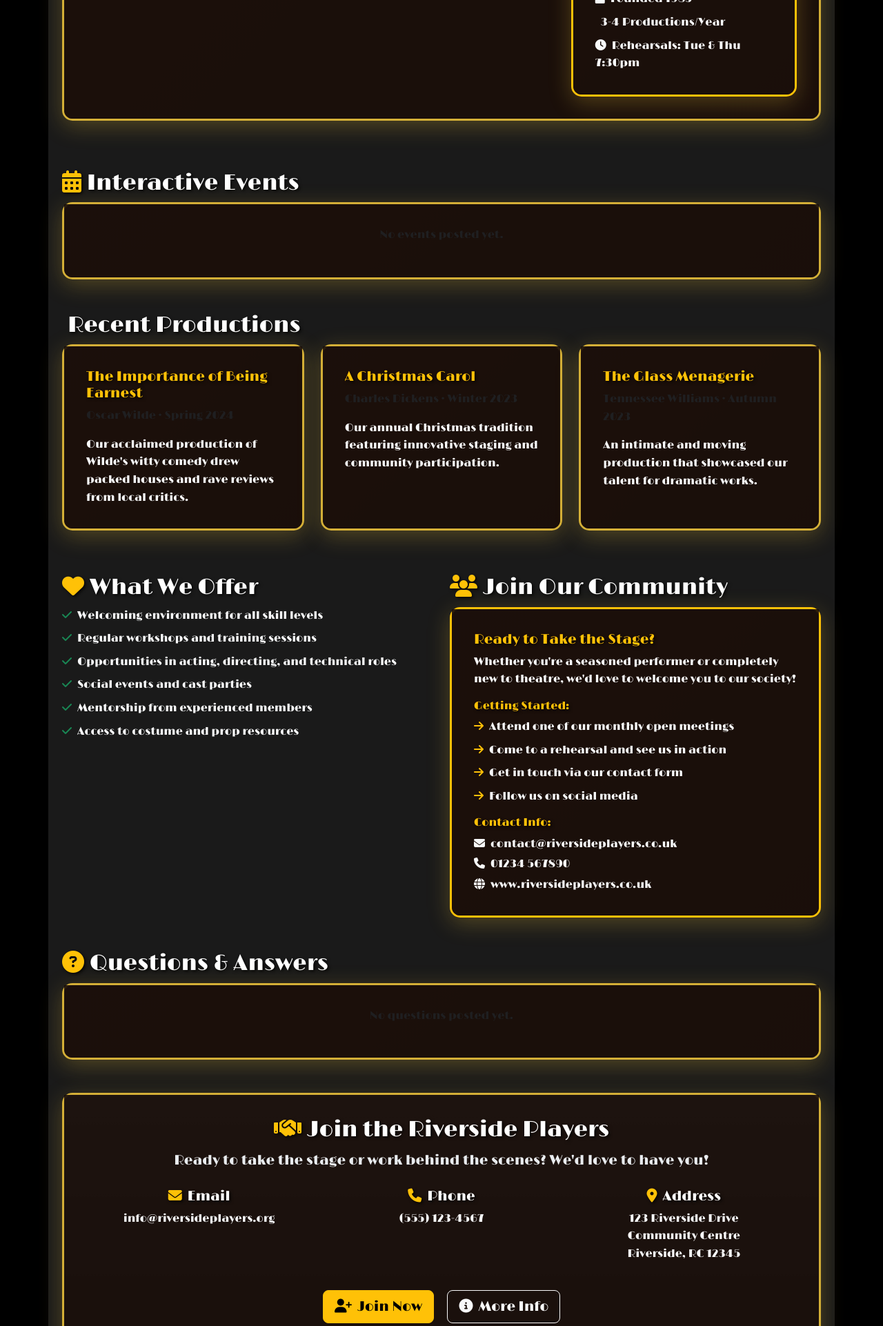
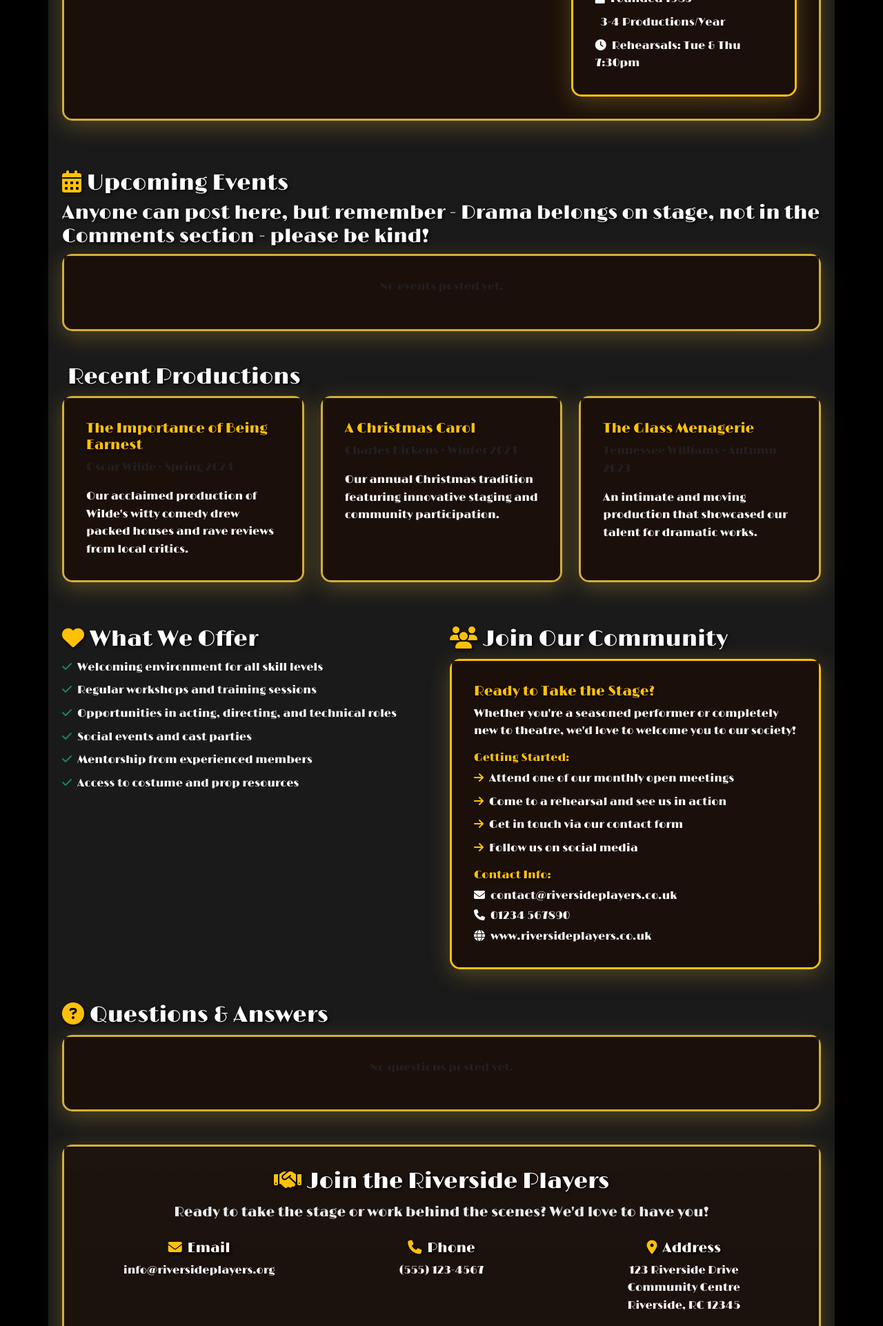
Before and after one commit to AndreaFitz/Capstone-Tada, a Django app: page /society/riverside-players/ in a window 1280 px wide. Shown: the part 739-2661 px from the top of the page at 69% size. Run offline with Django 5.2, Linux system fonts and the light colour scheme; data that the repository does not hold is empty.

Commit message:
add kind quote to Upcoming Events in Riverside Players

```diff
--- a/blog/templates/blog/riverside_players.html
+++ b/blog/templates/blog/riverside_players.html
@@ -119,8 +119,8 @@
       <!-- Interactive Events Section -->
       <div class="row mb-5">
         <div class="col-12">
-          <h2><i class="fas fa-calendar-alt me-2 text-warning"></i>Interactive Events</h2>
-
+          <h2><i class="fas fa-calendar-alt me-2 text-warning"></i>Upcoming Events</h2>
+          <h3>Anyone can post here, but remember - Drama belongs on stage, not in the Comments section - please be kind!</h3>
           <!-- Add New Event Form (Only for logged in users) -->
           {% if user.is_authenticated %}
           <div class="card mb-3">
```
